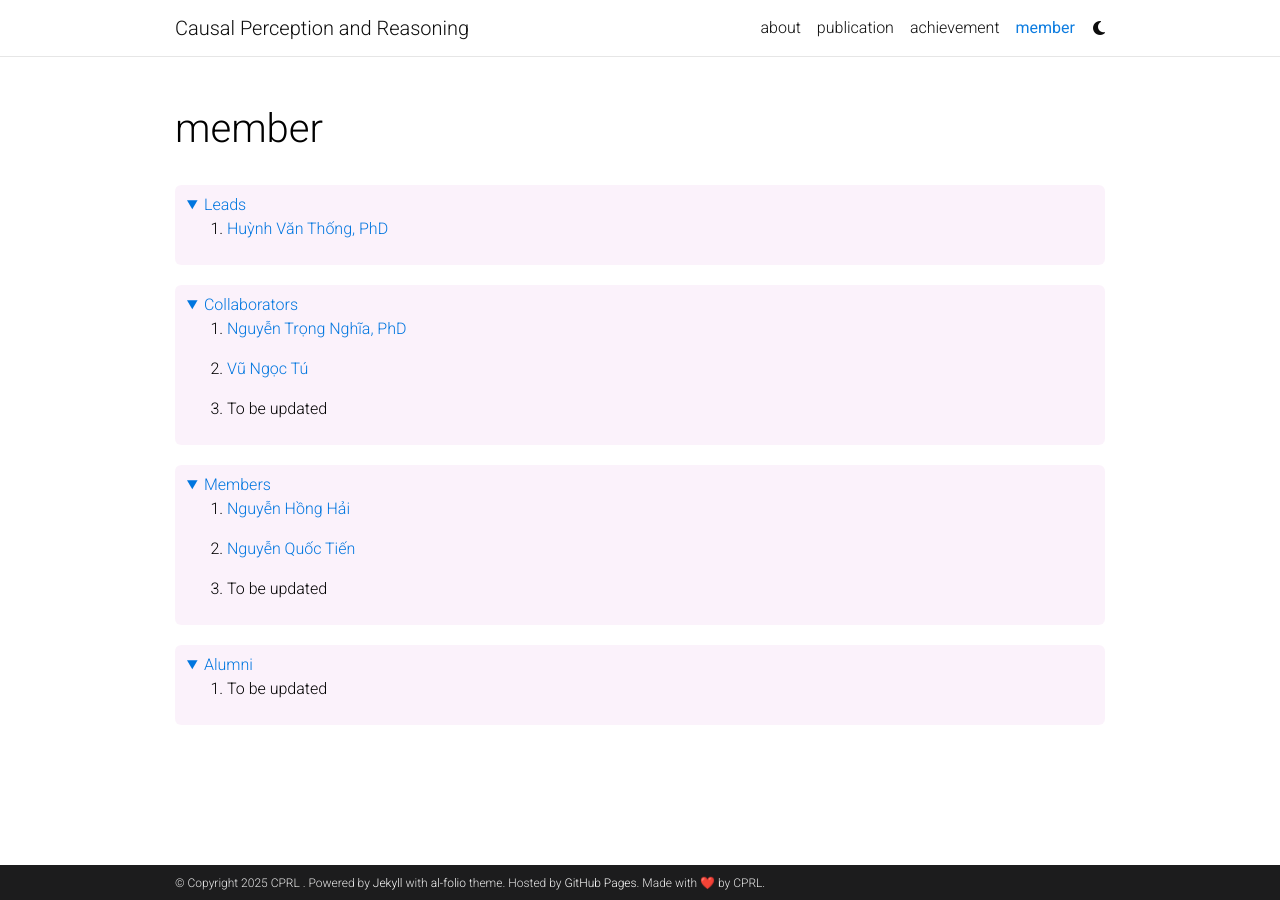
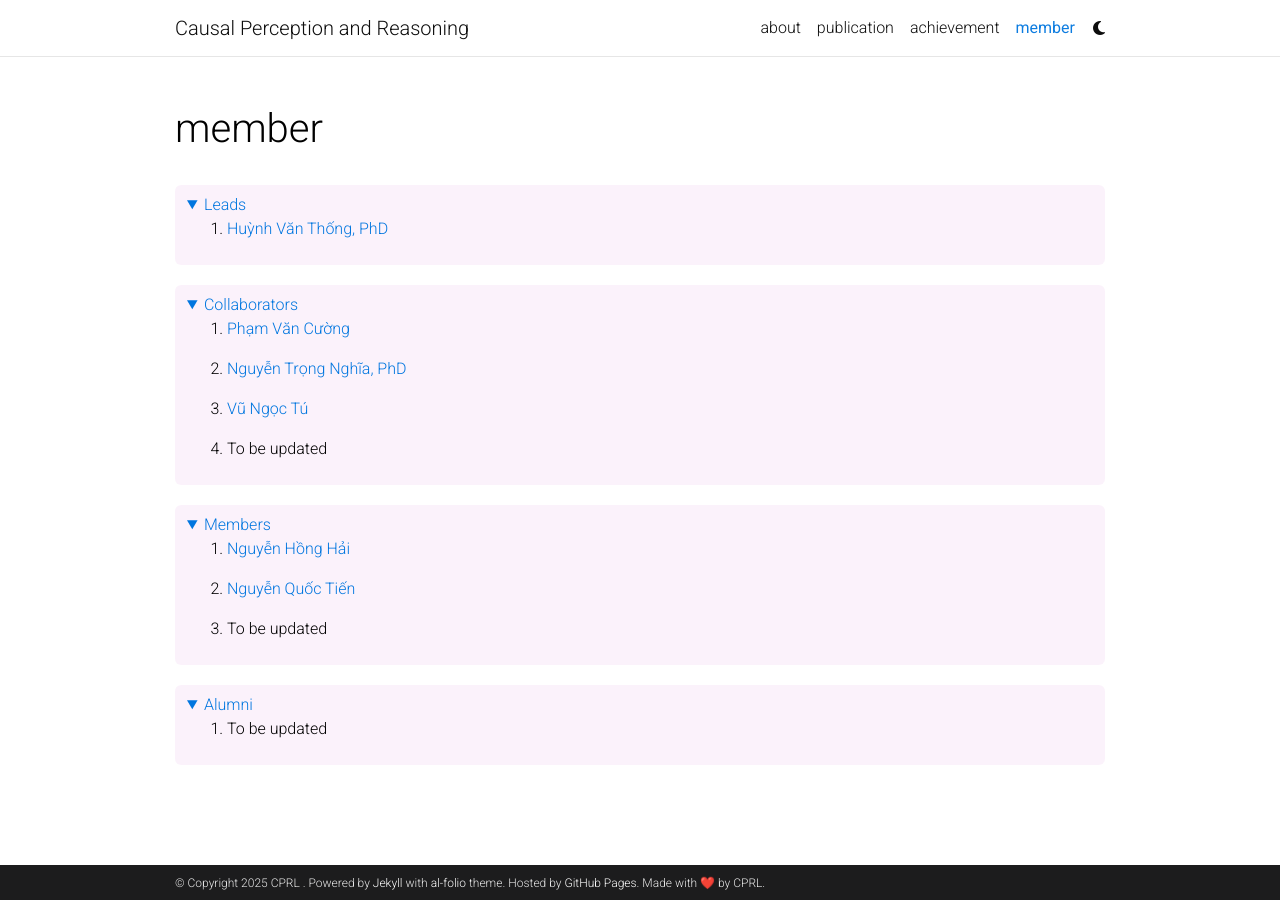
Before and after one commit to pr-vsl/pr-vsl.github.io, a Jekyll site: the page built from _pages/members.md, in a window 1280 px wide. Built offline with Jekyll 4.4.1, drawn with Linux system fonts in a browser that asks for light colours; comment, search, counter and statistics services are not loaded; a style sheet for code colours, icons or effects is not loaded.

Commit message:
Update members.md

```diff
--- a/_pages/members.md
+++ b/_pages/members.md
@@ -18,6 +18,7 @@
 
 {% details Collaborators %}
 <ol class=space_list>
+    <li><a href="https://scholar.google.com/citations?user=ynLxAv0AAAAJ&hl=en" target="_blank">Phạm Văn Cường</a></li>
     <li><a href="https://nghianguyen7171.github.io" target="_blank">Nguyễn Trọng Nghĩa, PhD</a></li>
     <li><a href="https://scholar.google.com/citations?user=wKyLVp0AAAAJ&hl=en" target="_blank">Vũ Ngọc Tú</a></li>
     <li> To be updated </li>
```
